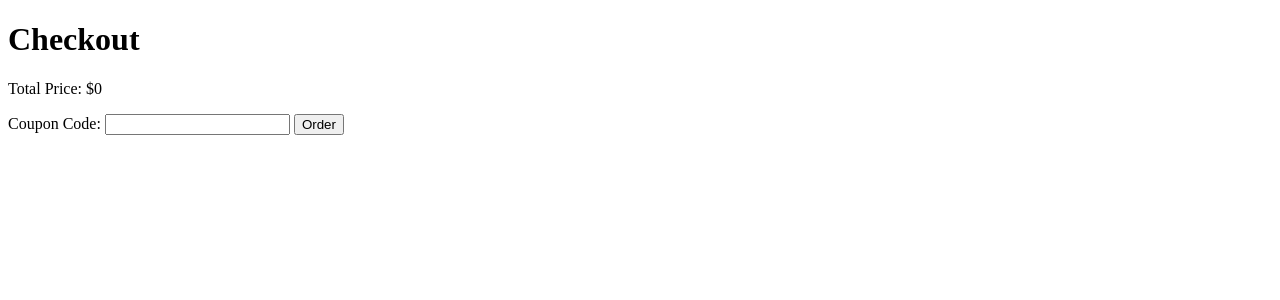
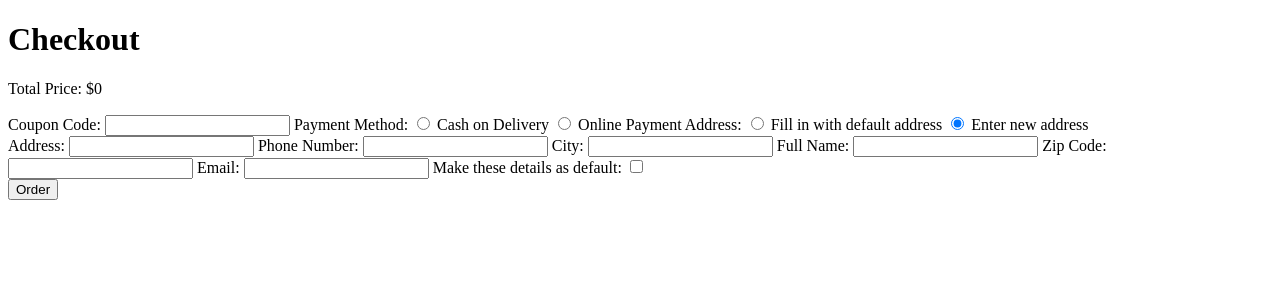
Before and after one commit to Habib-Rehmn/Django_Ecommerce, a Django app: page /checkout/ in a window 1280 px wide. Shown: the top 300 px of the page. Run offline with Django 4.2, Linux system fonts and the light colour scheme; the visitor is signed in with stand-in values (Sample User, id 1); data comes from the database, SQL or seed files in the repository; data that the repository does not hold is empty.

Commit message:
checkout_logic

```diff
--- a/Online_Emporium/forms.py
+++ b/Online_Emporium/forms.py
@@ -25,6 +25,6 @@ class CustomSignupForm1(SignupForm):
 class CustomerUpdateForm(forms.ModelForm):
     class Meta:
         model = CustomUser
-        fields = ['full_name', 'address', 'phone_number', 'city', 'province', 'profile_image', 'gender']
+        fields = ['full_name', 'address', 'phone_number', 'city', 'zip_code', 'profile_image', 'gender']
 
     # You can add additional fields or validation as needed.
--- a/Online_Emporium/urls.py
+++ b/Online_Emporium/urls.py
@@ -5,6 +5,10 @@ from django.conf import settings
 from django.conf.urls.static import static
 from Online_Emporium.views import customer_signup_view, customer_login_view
 from django.contrib import admin
+from djstripe import webhooks
+
+
+
 
 
 
@@ -35,7 +39,8 @@ urlpatterns = [
     path('update_cart/', views.update_cart, name='update_cart'),
     path('customer/orders/', views.customer_orders, name='customer_orders'),
 
-
+    path('payment/', views.payment_view, name='payment'),
+    path("stripe/", include("djstripe.urls", namespace="djstripe")),
 
 
 ]
--- a/Online_Emporium/views.py
+++ b/Online_Emporium/views.py
@@ -27,6 +27,7 @@ from django.contrib import messages
 from django.contrib.auth.decorators import login_required
 from .forms import CustomerUpdateForm
 from django.core.mail import send_mail
+
 
 
 
@@ -365,8 +366,9 @@ def get_cart_for_user(user):
 def checkout(request):
     cart = get_cart_for_user(request.user)
     total_price = cart.get_total_price()
+    request.session['total_price'] = total_price
     coupon_error = None  # Initialize coupon_error to None
-
+    default_address_user1 = CustomUser.objects.get(pk=request.user.pk)
 
     if request.method == 'POST':
         coupon_code = request.POST.get('coupon_code')
@@ -379,11 +381,52 @@ def checkout(request):
                 coupon_error = "Invalid coupon code. Please check and try again."
 
         if not coupon_error:  # If there is no coupon error, proceed to create the order
-            order = Order.objects.create(user=request.user, total_price=total_price)
-            # Calculate or retrieve the necessary context data here
+            address_option = request.POST.get('address_option')
+            if address_option == 'default':
+                # Get the default address from the CustomUser model
+                default_address_user = CustomUser.objects.get(pk=request.user.pk)
+                address = default_address_user.address
+                phone_number = default_address_user.phone_number
+                city = default_address_user.city
+                full_name = default_address_user.full_name
+                zip_code = default_address_user.zip_code
+                email = default_address_user.email
+            elif address_option == 'new':
+                # Get the new address from the form
+                address = request.POST.get('address')
+                phone_number = request.POST.get('phone_number')
+                city = request.POST.get('city')
+                full_name = request.POST.get('full_name')
+                zip_code = request.POST.get('zip_code')
+                email = request.POST.get('email')
 
+                # Check if the "Make these details as default" checkbox is checked
+                make_default = request.POST.get('make_default') == 'on'
 
+                if make_default:
+                # Update the CustomUser model with the new address details
+                    custom_user = CustomUser.objects.get(pk=request.user.pk)
+                    custom_user.address = address
+                    custom_user.phone_number = phone_number
+                    custom_user.city = city
+                    custom_user.full_name = full_name
+                    custom_user.zip_code = zip_code
+                    custom_user.email = email
+                    custom_user.save()
 
+            payment_method = request.POST.get('payment_method')
+
+            order = Order.objects.create(
+            user=request.user,
+            total_price=total_price,
+            address=address,
+            phone_number=phone_number,
+            city=city,
+            full_name=full_name,
+            zip_code=zip_code,
+            email=email,
+            payment_method = payment_method,
+            )
 
 
 
@@ -401,6 +444,8 @@ def checkout(request):
 
             # Serialize the product quantity data to JSON and store it in the Order model
             order.product_quantity = json.dumps(product_quantity)
+            payment_method = request.POST.get('payment_method')
+            order.payment_method = payment_method
             order.save()
 
             # Clear the cart
@@ -422,12 +467,15 @@ def checkout(request):
                 fail_silently=False,
             )
 
-            # Redirect to the order confirmation page with a unique order ID.
-            return redirect('order_confirmation', order_id=order.id)
+            payment_method = request.POST.get('payment_method')
+            if payment_method == 'cash_on_delivery':
+                # Redirect to the order confirmation page with a unique order ID.
+                return redirect('order_confirmation', order_id=order.id)
+            elif payment_method == 'online_payment':
+                # Redirect to your online payment view.
+                return redirect('payment')
 
-
-
-    return render(request, 'checkout.html', {'cart': cart, 'total_price': total_price, 'coupon_error': coupon_error})
+    return render(request, 'checkout.html', {'cart': cart, 'total_price': total_price, 'coupon_error': coupon_error, 'default_address' : default_address_user1 })
 
 
 
@@ -549,3 +597,62 @@ def customer_orders(request):
             })
 
     return render(request, 'customer_orders.html', {'order_details': order_details})
+
+
+
+
+# views.py
+
+from django.shortcuts import render
+from django.http import JsonResponse
+import stripe
+from django.conf import settings
+from djstripe.models import PaymentIntent
+
+def payment_view(request):
+    total_price = request.session.get('total_price')
+
+    if not total_price:
+        # Handle the case where total_price is not set in the session
+        messages.error(request, "Total price is missing.")
+        return redirect('checkout')
+
+    try:
+        # Create a PaymentIntent
+        intent = stripe.PaymentIntent.create(
+            amount=int(total_price),
+            currency='usd',
+            metadata={'integration_check': 'accept_a_payment'},
+        )
+        client_secret = intent.client_secret
+
+        # Save the PaymentIntent in your database for later retrieval
+        PaymentIntent.sync_from_stripe_data(intent)
+
+        if intent.status == 'succeeded':
+            pass
+
+        context = {"client_secret": client_secret, "amount": total_price}
+
+        return redirect(request, 'payment.html', context)
+
+
+    except stripe.error.StripeError as e:
+        return JsonResponse({"error": str(e)})
+
+
+
+# views.py
+
+from django.http import HttpResponse
+from djstripe import webhooks
+
+@webhooks.handler("payment_intent.succeeded")
+def payment_intent_succeeded(request, payload):
+    # Payment succeeded, handle accordingly
+    return HttpResponse(status=200)
+
+@webhooks.handler("payment_intent.payment_failed")
+def payment_intent_payment_failed(request, payload):
+    # Payment failed, handle accordingly
+    return HttpResponse(status=200)
--- a/templates/checkout.html
+++ b/templates/checkout.html
@@ -17,7 +17,113 @@
         <p>Total Price: ${{ total_price }}</p>
         <label for="coupon_code">Coupon Code:</label>
         <input type="text" name="coupon_code" id="coupon_code">
+
+        <label>Payment Method:</label>
+        <input type="radio" id="cash_on_delivery" name="payment_method" value="cash_on_delivery" required>
+        <label for="cash_on_delivery">Cash on Delivery</label>
+
+        <input type="radio" id="online_payment" name="payment_method" value="online_payment" required>
+        <label for="online_payment">Online Payment</label>
+
+
+
+        <label>Address:</label>
+
+        <input type="radio" id="default_address" name="address_option" value="default" >
+        <label for="default_address">Fill in with default address</label>
+
+        <input type="radio" id="new_address" name="address_option" value="new" checked>
+        <label for="new_address">Enter new address</label>
+
+        <div id="defaultAddressFields" style="display: none;">
+            <!-- Fields filled by JavaScript with default address -->
+            <label for="address_1">Address:</label>
+            <p name="address_1" id="address_1"></p>
+
+            <label for="phone_number_1">Phone Number:</label>
+            <p name="phone_number_1" id="phone_number_1"></p>
+
+            <label for="city_1">City:</label>
+            <p name="city_1" id="city_1" required>
+
+            <label for="full_name_1">Full Name:</label>
+            <p name="full_name_1" id="full_name_1"></p>
+
+            <label for="zip_code_1">Zip Code:</label>
+            <p name="zip_code_1" id="zip_code_1"></p>
+
+            <label for="email_1">Email:</label>
+            <p name="email_1" id="email_1"></p>
+
+        </div>
+
+        <div id="newAddressFields">
+            <!-- Fields for the user to enter new address -->
+            <label for="address">Address:</label>
+            <input type="text" name="address" id="address" >
+
+            <label for="phone_number">Phone Number:</label>
+            <input type="text" name="phone_number" id="phone_number" >
+
+            <label for="city">City:</label>
+            <input type="text" name="city" id="city" >
+
+            <label for="full_name">Full Name:</label>
+            <input type="text" name="full_name" id="full_name" >
+
+            <label for="zip_code">Zip Code:</label>
+            <input type="text" name="zip_code" id="zip_code" >
+
+            <label for="email">Email:</label>
+            <input type="email" name="email" id="email" >
+
+            <label for="make_default">Make these details as default:</label>
+            <input type="checkbox" id="make_default" name="make_default">
+        </div>
+
         <input type="submit" value="Order">
+        <!-- your existing code -->
+
+        <script>
+            // JavaScript logic to fill in fields with default address based on user's choice
+            document.addEventListener("DOMContentLoaded", function () {
+                const defaultAddressFields = document.getElementById("defaultAddressFields");
+                const newAddressFields = document.getElementById("newAddressFields");
+
+                const defaultAddressOption = document.getElementById("default_address");
+                const newAddressOption = document.getElementById("new_address");
+
+
+
+                defaultAddressOption.addEventListener("change", function () {
+                    if (defaultAddressOption.checked) {
+                        defaultAddressFields.style.display = "block";
+                        newAddressFields.style.display = "none";
+
+                        document.getElementById("address_1").textContent = "{{ default_address.address }}";
+                        document.getElementById("phone_number_1").textContent = "{{ default_address.phone_number }}";
+                        document.getElementById("city_1").textContent = "{{ default_address.city }}";
+                        document.getElementById("full_name_1").textContent = "{{ default_address.full_name }}";
+                        document.getElementById("zip_code_1").textContent = "{{ default_address.zip_code }}";
+                        document.getElementById("email_1").textContent = "{{ default_address.email }}";
+                    }
+                });
+
+                newAddressOption.addEventListener("change", function () {
+                    if (newAddressOption.checked) {
+                        defaultAddressFields.style.display = "none";
+                        newAddressFields.style.display = "block";
+                    }
+                });
+                    // Trigger the change event initially to set the default state
+        defaultAddressOption.dispatchEvent(new Event("change"));
+
+            });
+        </script>
+
+
+
+
     </form>
     {% if coupon_error %}
     <h4>{{coupon_error}}</h4>
--- a/templates/customer_dashboard.html
+++ b/templates/customer_dashboard.html
@@ -20,7 +20,7 @@
     <p>Address: {{ user.address }}</p>
     <p>Phone Number: {{ user.phone_number }}</p>
     <p>City: {{ user.city }}</p>
-    <p>Province: {{ user.province }}</p>
+    <p>Zip Code: {{ user.zip_code }}</p>
 
     <a href="{% url 'account_logout' %}">Logout</a>
     <a href="{% url 'customer_update' %}" class="btn btn-primary">Update Account</a>
```
Also changed, not shown: Online_Emporium/admin.py (+6 -7 lines), Online_Emporium/models.py (+13 -1 lines), my_project/settings.py (+13 -0 lines), templates/payment.html (added, +137 -0 lines), Online_Emporium/migrations/0065_alter_order_status.py (added), Online_Emporium/migrations/0066_order_payment_method.py (added), Online_Emporium/migrations/0067_remove_customuser_province_customuser_zip_code.py (added), Online_Emporium/migrations/0068_order_address_order_city_order_email_order_full_name_and_more.py (added).
